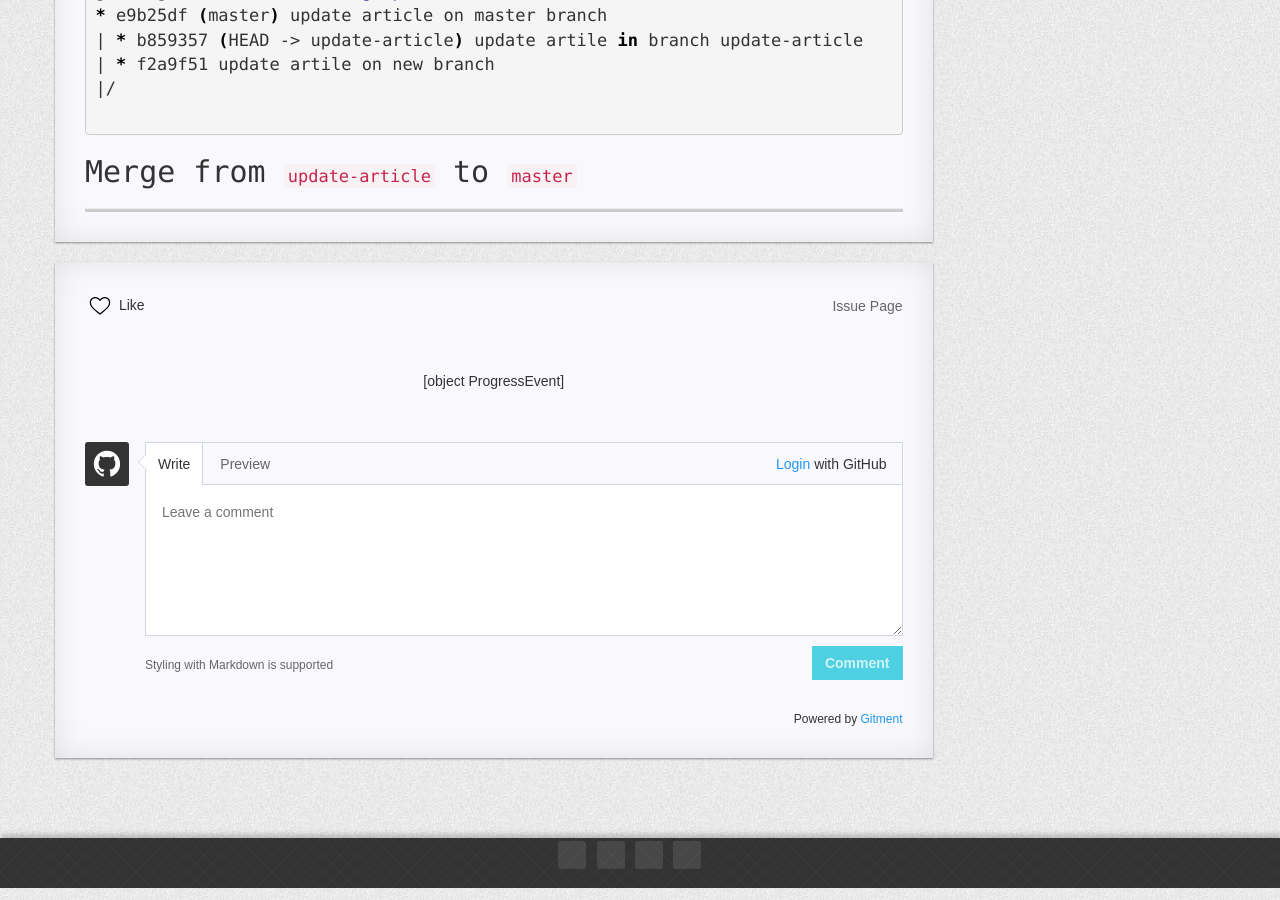
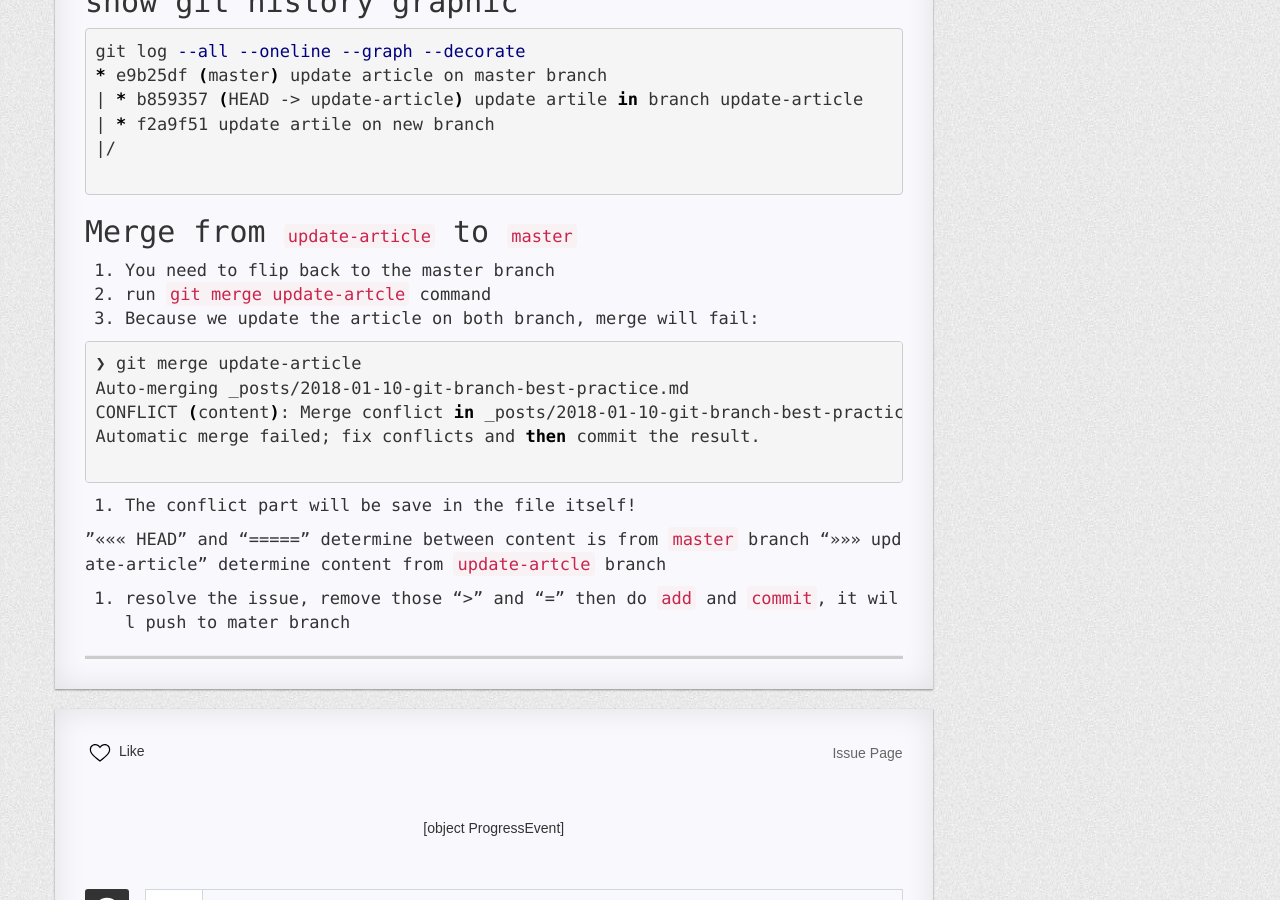
Before and after one commit to R0NGSH3N/r0ngsh3n.github.io, a Jekyll site: the page built from _posts/2018-01-10-git-branch-best-practice.md, in a window 1280 px wide and 900 px high, scrolled down 2062 px. Built offline with Jekyll 4.4.1, drawn with Linux system fonts in a browser that asks for light colours; nearby versions of some CDN libraries; comment, search, counter and statistics services are not loaded; a style sheet for code colours, icons or effects is not loaded; some of the changed text lies outside the part shown.

Commit message:
push to master

```diff
--- a/_posts/2018-01-10-git-branch-best-practice.md
+++ b/_posts/2018-01-10-git-branch-best-practice.md
@@ -31,6 +31,7 @@ categories: common
 
     update this file on master branche now....after update on `update-article`
     branch
+
 ## Update file in branch `update-article`
 
     "This is the content will update in branch "update-article" not on master"
@@ -101,3 +102,23 @@ git log --all --oneline --graph --decorate
 
 
 ## Merge from `update-article` to `master`
+
+1. You need to flip back to the master branch
+2. run `git merge update-artcle` command
+3. Because we update the article on both branch, merge will fail:
+
+~~~bash
+❯ git merge update-article
+Auto-merging _posts/2018-01-10-git-branch-best-practice.md
+CONFLICT (content): Merge conflict in _posts/2018-01-10-git-branch-best-practice.md
+Automatic merge failed; fix conflicts and then commit the result.
+
+~~~
+
+4. The conflict part will be save in the file itself!
+
+"<<<<<< HEAD" and "=====" determine between content is from `master` branch
+">>>>>> update-article" determine content from `update-artcle` branch
+
+5. resolve the issue, remove those ">" and "=" then do `add` and `commit`, it
+   will push to mater branch
```
